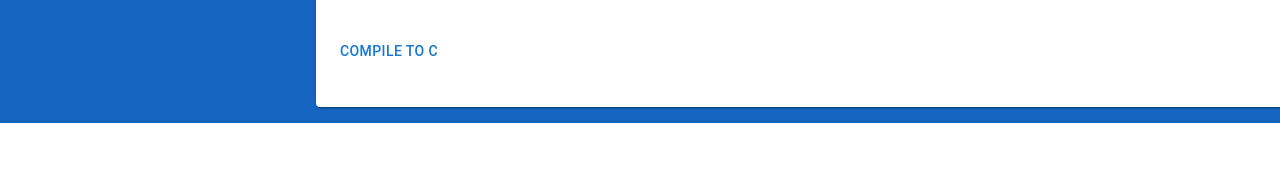
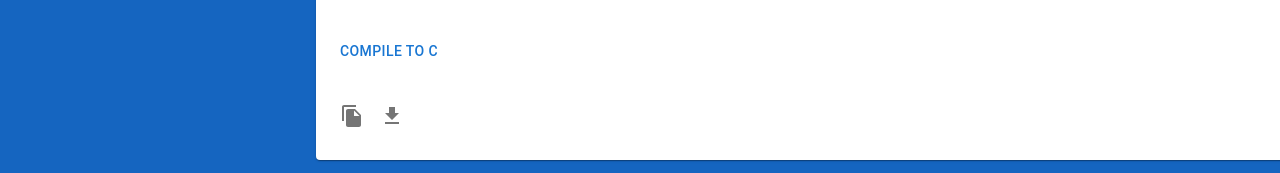
Before and after one commit to Jobhdez/lalg-learn, a React (Vite) app in the folder ui/: page /vector in a window 1280 px wide. Shown: the part 928-1101 px from the top of the page. Before the commit the page ends 1051 px from the top, so only its background shows below. Built offline with nearby package versions, Linux system fonts and the light colour scheme.

Commit message:
add download and copy icon and functionality

```diff
--- a/ui/src/components/InputExpression.tsx
+++ b/ui/src/components/InputExpression.tsx
@@ -1,31 +1,33 @@
-import * as React from "react";
-import Box from "@mui/material/Box";
-import Button from "@mui/material/Button";
-import TextField from "@mui/material/TextField";
-import InputLabel from "@mui/material/InputLabel";
-import MenuItem from "@mui/material/MenuItem";
-import FormControl from "@mui/material/FormControl";
-import { MathJaxProvider, MathJaxFormula } from "mathjax3-react";
-import Select from "@mui/material/Select";
-import Card from "@mui/material/Card";
-import CardContent from "@mui/material/CardContent";
-import CardHeader from "@mui/material/CardHeader";
-import Grid from "@mui/material/Grid";
+import * as React from 'react';
+import Box from '@mui/material/Box';
+import Button from '@mui/material/Button';
+import TextField from '@mui/material/TextField';
+import InputLabel from '@mui/material/InputLabel';
+import MenuItem from '@mui/material/MenuItem';
+import FormControl from '@mui/material/FormControl';
+import { MathJaxProvider, MathJaxFormula } from 'mathjax3-react';
+import Select from '@mui/material/Select';
+import Card from '@mui/material/Card';
+import CardContent from '@mui/material/CardContent';
+import CardHeader from '@mui/material/CardHeader';
+import Grid from '@mui/material/Grid';
+import IconButton from '@mui/material/IconButton';
+import FileCopyIcon from '@mui/icons-material/FileCopy';
+import DownloadIcon from '@mui/icons-material/Download';
 
 const VectorExpression = () => {
-  const [vector1, setVector1] = React.useState<string>("");
-  const [vector2, setVector2] = React.useState<string>("");
-  const [mathExp, setMathExp] = React.useState<string>("");
-  const [vecExp, setVecExp] = React.useState<string>("");
-  const [opExp, setOpExp] = React.useState<string>("");
+  const [vector1, setVector1] = React.useState<string>('');
+  const [vector2, setVector2] = React.useState<string>('');
+  const [mathExp, setMathExp] = React.useState<string>('');
+  const [vecExp, setVecExp] = React.useState<string>('');
+  const [opExp, setOpExp] = React.useState<string>('');
   const [steps, setSteps] = React.useState<string[]>([]);
   const [showSteps, setShowSteps] = React.useState<boolean>(false);
-  const [compiledCode, setCompileCode] = React.useState<string>("");
-
+  const [compiledCode, setCompileCode] = React.useState<string>('');
   const compileToMathJax = (operation: string) => {
     const parseVector = (vector: string) => {
       return vector
-        .replace(/[\[\]]/g, "")
+        .replace(/[\[\]]/g, '')
         .trim()
         .split(/\s+/)
         .map(Number);
@@ -36,23 +38,23 @@ const VectorExpression = () => {
 
     let op: string;
     switch (operation) {
-      case "add":
-        op = "+";
+      case 'add':
+        op = '+';
         setOpExp(op);
         break;
-      case "subtract":
-        op = "-";
+      case 'subtract':
+        op = '-';
         setOpExp(op);
         break;
-      case "dot-product":
-        op = "*";
+      case 'dot-product':
+        op = '*';
         setOpExp(op);
         break;
       default:
-        op = "+";
+        op = '+';
     }
 
-    const vectorToString = (vector: number[]) => vector.join(" & ");
+    const vectorToString = (vector: number[]) => vector.join(' & ');
 
     const initialStep = `$$\\begin{pmatrix} ${vectorToString(
       vec1,
@@ -61,12 +63,14 @@ const VectorExpression = () => {
     const intermediateStep = vec1.map(
       (value, i) => `${value} ${op} ${vec2[i]}`,
     );
-    const intermediateExp = `$$\\begin{pmatrix} ${intermediateStep.join(" & ")} \\end{pmatrix}$$`;
+    const intermediateExp = `$$\\begin{pmatrix} ${intermediateStep.join(
+      ' & ',
+    )} \\end{pmatrix}$$`;
 
     const finalStep = vec1.map((value, i) =>
-      operation === "add" ? value + vec2[i] : value - vec2[i],
+      operation === 'add' ? value + vec2[i] : value - vec2[i],
     );
-    const finalExp = `$$\\begin{pmatrix} ${finalStep.join(" & ")} \\end{pmatrix}$$`;
+    const finalExp = `$$\\begin{pmatrix} ${finalStep.join(' & ')} \\end{pmatrix}$$`;
 
     setSteps([initialStep, intermediateExp, finalExp]);
 
@@ -76,25 +80,25 @@ const VectorExpression = () => {
   const vector_to_mathjax = (vector: string) => {
     const parseVector = (vector: string) => {
       return vector
-        .replace(/[\[\]]/g, "")
+        .replace(/[\[\]]/g, '')
         .trim()
         .split(/\s+/)
         .map(Number);
     };
     const vec = parseVector(vector);
-    setVecExp(`$$\\begin{pmatrix} ${vec.join(" & ")} \\end{pmatrix}$$`);
+    setVecExp(`$$\\begin{pmatrix} ${vec.join(' & ')} \\end{pmatrix}$$`);
   };
 
   function evaluate_vec() {
-    const vector_interp_api = "http://127.0.0.1:8000/api/vector/";
+    const vector_interp_api = 'http://127.0.0.1:8000/api/vector/';
     const data = new URLSearchParams();
     const vec_exp: string = vector1 + opExp + vector2;
-    data.append("exp", vec_exp);
+    data.append('exp', vec_exp);
     fetch(vector_interp_api, {
-      method: "POST",
+      method: 'POST',
       headers: {
-        Accept: "application/json",
-        "Content-Type": "application/x-www-form-urlencoded",
+        Accept: 'application/json',
+        'Content-Type': 'application/x-www-form-urlencoded',
       },
       body: data,
     })
@@ -106,15 +110,15 @@ const VectorExpression = () => {
   }
 
   function compile_vec_exp() {
-    const vec_interp_api = "http://127.0.0.1:8000/api/c/vector/";
+    const vec_interp_api = 'http://127.0.0.1:8000/api/c/vector/';
     const data = new URLSearchParams();
     const vec_exp: string = vector1 + opExp + vector2;
-    data.append("exp", vec_exp);
+    data.append('exp', vec_exp);
     fetch(vec_interp_api, {
-      method: "POST",
+      method: 'POST',
       headers: {
-        Accept: "application/json",
-        "Content-Type": "application/x-www-form-urlencoded",
+        Accept: 'application/json',
+        'Content-Type': 'application/x-www-form-urlencoded',
       },
       body: data,
     })
@@ -125,23 +129,37 @@ const VectorExpression = () => {
       });
   }
 
+  const copyToClipboard = () => {
+    navigator.clipboard.writeText(compiledCode);
+  };
+
+  const downloadCode = () => {
+    const element = document.createElement('a');
+    const file = new Blob([compiledCode], { type: 'text/plain' });
+    element.href = URL.createObjectURL(file);
+    element.download = 'compiled_code.c';
+    document.body.appendChild(element);
+    element.click();
+    document.body.removeChild(element);
+  };
+
   return (
     <Box
       sx={{
-        justifyContent: "center",
-        alignItems: "center",
-        bgcolor: "primary.dark",
-        minHeight: "100vh",
-        minWidth: "200vh",
+        justifyContent: 'center',
+        alignItems: 'center',
+        bgcolor: 'primary.dark',
+        minHeight: '100vh',
+        minWidth: '200vh',
         padding: 2,
-        overflow: "auto",
+        overflow: 'auto',
       }}
     >
       <MathJaxProvider>
         <Grid container spacing={2} justifyContent="center">
           <Grid item xs={12}>
             <Card
-              sx={{ maxWidth: 1000, mx: "auto", bgcolor: "background.paper" }}
+              sx={{ maxWidth: 1000, mx: 'auto', bgcolor: 'background.paper' }}
             >
               <CardHeader title="Vector Operations" />
               <CardContent>
@@ -184,7 +202,7 @@ const VectorExpression = () => {
 
           <Grid item xs={12}>
             <Card
-              sx={{ maxWidth: 1000, mx: "auto", bgcolor: "background.paper" }}
+              sx={{ maxWidth: 1000, mx: 'auto', bgcolor: 'background.paper' }}
             >
               <CardHeader title="Input Vector Expression" />
               <CardContent>
@@ -198,7 +216,7 @@ const VectorExpression = () => {
 
           <Grid item xs={12}>
             <Card
-              sx={{ maxWidth: 1000, mx: "auto", bgcolor: "background.paper" }}
+              sx={{ maxWidth: 1000, mx: 'auto', bgcolor: 'background.paper' }}
             >
               <CardHeader title="Result" />
               <CardContent>
@@ -211,12 +229,12 @@ const VectorExpression = () => {
 
           <Grid item xs={12}>
             <Card
-              sx={{ maxWidth: 1000, mx: "auto", bgcolor: "background.paper" }}
+              sx={{ maxWidth: 1000, mx: 'auto', bgcolor: 'background.paper' }}
             >
               <CardHeader title="Computation Steps" />
               <CardContent>
                 <Button onClick={() => setShowSteps(!showSteps)}>
-                  {showSteps ? "Hide Steps" : "Show Steps"}
+                  {showSteps ? 'Hide Steps' : 'Show Steps'}
                 </Button>
                 {showSteps &&
                   steps.map((step, index) => (
@@ -230,15 +248,24 @@ const VectorExpression = () => {
 
           <Grid item xs={12}>
             <Card
-              sx={{ maxWidth: 1000, mx: "auto", bgcolor: "background.paper" }}
+              sx={{ maxWidth: 1000, mx: 'auto', bgcolor: 'background.paper' }}
             >
               <CardHeader title="Generate C code" />
               <CardContent>
                 <Button onClick={compile_vec_exp}>Compile to C</Button>
-                <Box>
-                  <pre>
+                <Box display="flex" alignItems="center">
+                  <pre style={{ flex: 1 }}>
                     <code>{compiledCode}</code>
                   </pre>
+                </Box>
+                <Box>
+                  <IconButton onClick={copyToClipboard}>
+                    <FileCopyIcon />
+                  </IconButton>
+
+                  <IconButton onClick={downloadCode}>
+                    <DownloadIcon />
+                  </IconButton>
                 </Box>
               </CardContent>
             </Card>
--- a/ui/src/components/MatrixExpression.tsx
+++ b/ui/src/components/MatrixExpression.tsx
@@ -11,6 +11,9 @@ import Card from "@mui/material/Card";
 import CardContent from "@mui/material/CardContent";
 import CardHeader from "@mui/material/CardHeader";
 import Grid from "@mui/material/Grid";
+import IconButton from "@mui/material/IconButton";
+import FileCopyIcon from "@mui/icons-material/FileCopy";
+import DownloadIcon from "@mui/icons-material/Download";
 
 const MatrixExpression = () => {
   const [matrix1, setMatrix1] = React.useState<string>("");
@@ -134,6 +137,20 @@ const MatrixExpression = () => {
       });
   }
 
+  const copyToClipboard = () => {
+    navigator.clipboard.writeText(compiledCode);
+  };
+
+  const downloadCode = () => {
+    const element = document.createElement("a");
+    const file = new Blob([compiledCode], { type: "text/plain" });
+    element.href = URL.createObjectURL(file);
+    element.download = "compiled_code.c";
+    document.body.appendChild(element);
+    element.click();
+    document.body.removeChild(element);
+  };
+
   return (
     <Box
       sx={{
@@ -249,6 +266,12 @@ const MatrixExpression = () => {
                     <code>{compiledCode}</code>
                   </pre>
                 </Box>
+                <IconButton onClick={copyToClipboard}>
+                  <FileCopyIcon />
+                </IconButton>
+                <IconButton onClick={downloadCode}>
+                  <DownloadIcon />
+                </IconButton>
               </CardContent>
             </Card>
           </Grid>
```
